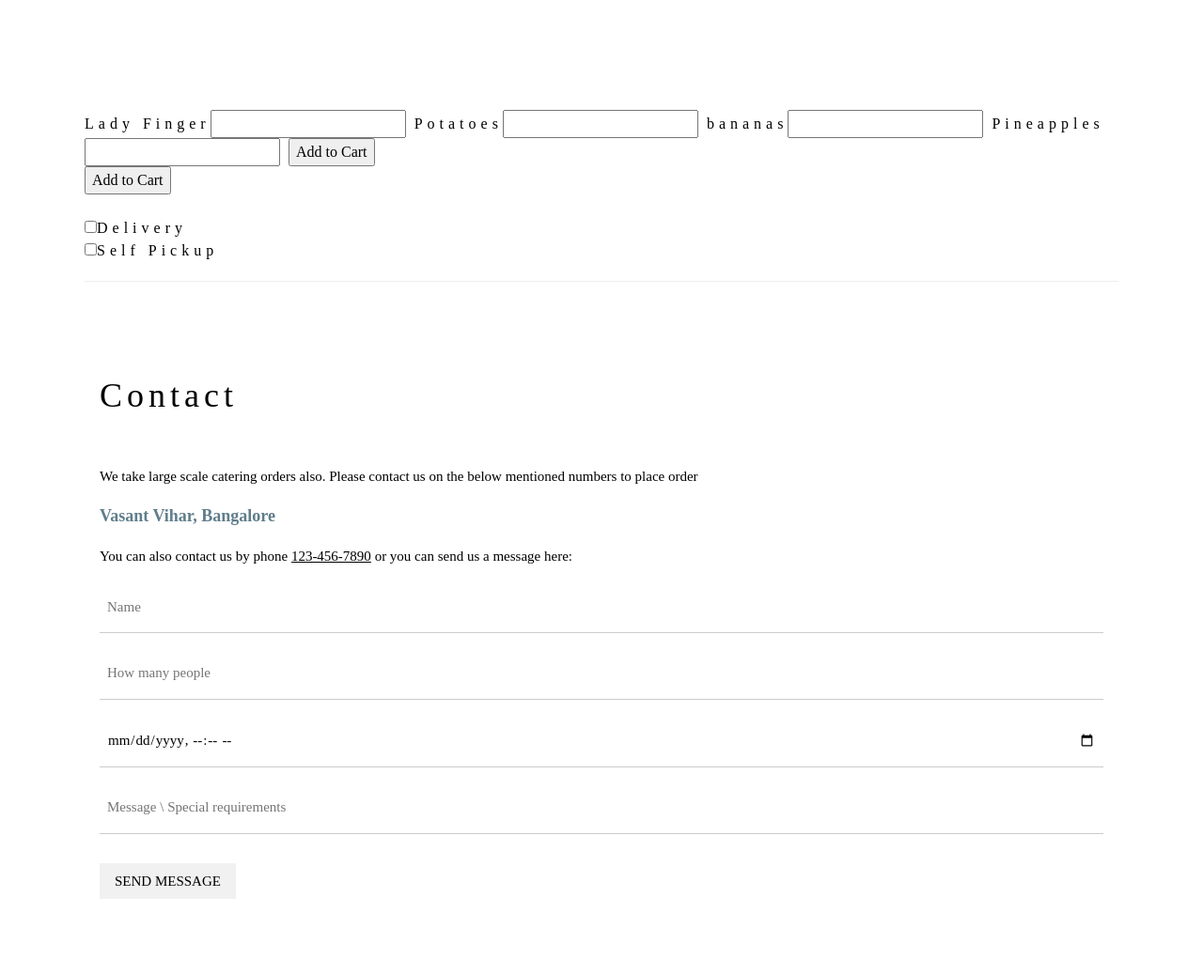
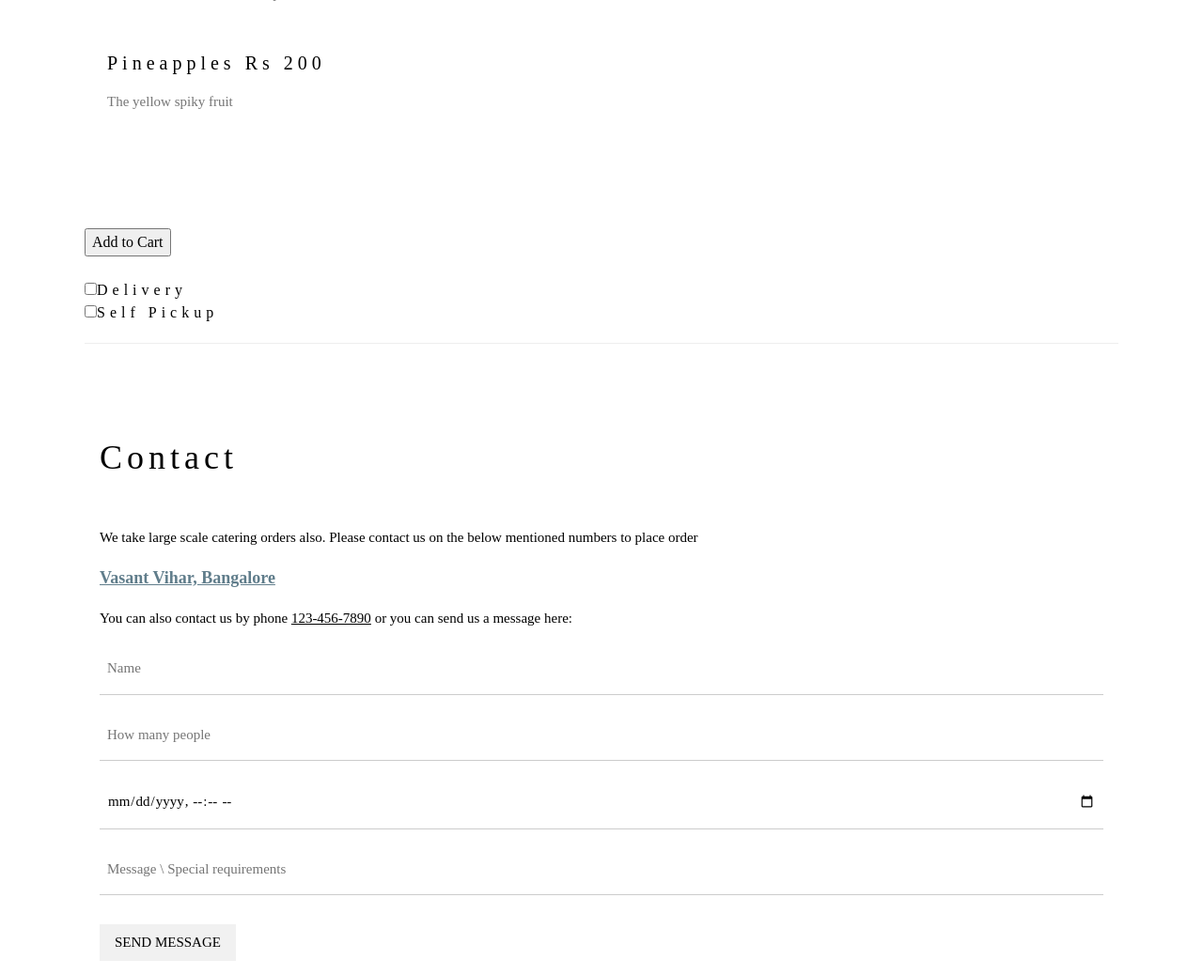
Before and after one commit to bengaluru19/team-18, a Flask app: template templates/vendor3.html in a window 1280 px wide. Shown: the part 2005-3043 px from the top of the page at 94% size. Before the commit the page ends 2962 px from the top, so only its background shows below. Run offline with Flask 2, Linux system fonts and the light colour scheme; the template is opened without the code that fills it, so the values that code supplies are empty.

Commit message:
Update vendor3.html

```diff
--- a/templates/vendor3.html
+++ b/templates/vendor3.html
@@ -28,7 +28,7 @@
 
 <!-- Header -->
 <header class="w3-display-container w3-content w3-wide" style="max-width:1600px;min-width:500px" id="home">
-  <img class="w3-image" src="/static/images/Cust_Vendor Link 21.jpg" width="1600" height="800">
+  <img class="w3-image" src="Cust_Vendor Link 21.jpg" width="1600" height="800">
   <div class="w3-display-bottomleft w3-padding-large w3-opacity">
     <h1 class="w3-xxlarge">Sabzi Ghar</h1>
   </div>
@@ -40,7 +40,7 @@
   <!-- About Section -->
   <div class="w3-row w3-padding-64" id="about">
     <div class="w3-col m6 w3-padding-large w3-hide-small">
-     <img src="/static/images/Cust_Vendor Link 22.jpg" class="w3-round w3-image w3-opacity-min" width="600" height="750">
+     <img src="Cust_Vendor Link 22.jpg" class="w3-round w3-image w3-opacity-min" width="600" height="750">
     </div>
 
     <div class="w3-col m6 w3-padding-large">
@@ -73,18 +73,11 @@
     </div>
 
     <div class="w3-col l6 w3-padding-large">
-      <img src="/static/images/Cust_Vendor Link 23.jpg" class="w3-round w3-image w3-opacity-min" style="width:100%">
+      <img src="Cust_Vendor Link 23.jpg" class="w3-round w3-image w3-opacity-min" style="width:100%">
     </div>
   </div>
   <div>
     <h6>
-      <form>
-              Lady Finger<input type="number">
-              Potatoes<input type="number">
-              bananas<input type="number">
-              Pineapples<input type="number">
-              <input type="submit" value="Add to Cart">
-            </form>
     <button>Add to Cart</button><br>
     <br>
     <form name="Order Details">
@@ -100,7 +93,7 @@
   <div class="w3-container w3-padding-64" id="contact">
     <h1>Contact</h1><br>
     <p>We take large scale catering orders also. Please contact us on the below mentioned numbers to place order</p>
-    <p class="w3-text-blue-grey w3-large"><b>Vasant Vihar, Bangalore</b></p>
+    <p class="w3-text-blue-grey w3-large"><b><a href="https://www.google.com/maps/place/Vasanth+Vihar+Pocket+-+4,+Hosahalli,+Billamaranahalli,+Karnataka+562157/@13.1541383,77.6396178,17z/data=!3m1!4b1!4m5!3m4!1s0x3bae1eb276d91e59:0x2f5473d8253ad923!8m2!3d13.154171!4d77.6419787">Vasant Vihar, Bangalore</a></b></p>
     <p>You can also contact us by phone <a href="tel:123-456-7890">123-456-7890</a > or you can send us a message here:</p>
     <form action="/action_page.php" target="_blank">
       <p><input class="w3-input w3-padding-16" type="text" placeholder="Name" required name="Name"></p>
```
